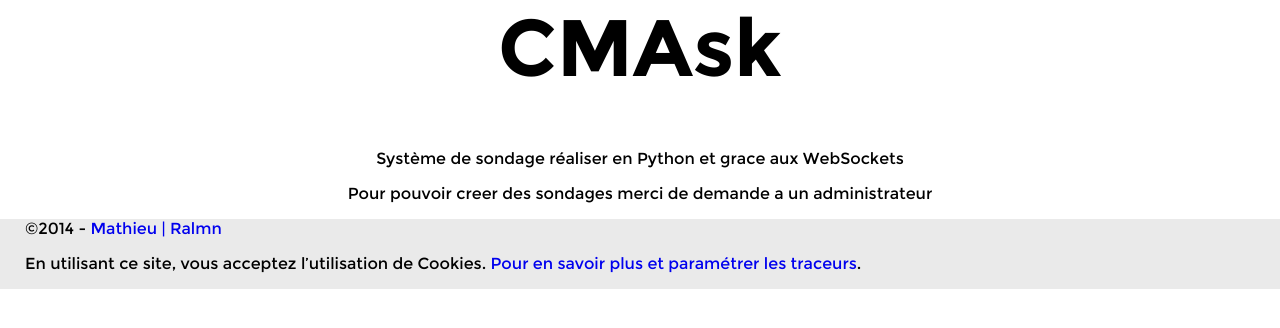
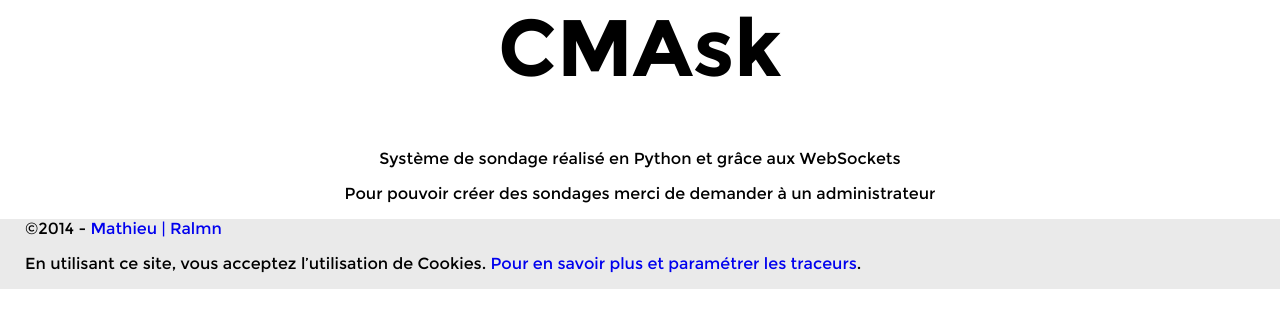
Before and after one commit to ralmn/CMAsk, a Flask app: page / in a window 1280 px wide. Shown: the part 151-479 px from the top of the page. Run offline with Flask 2, Linux system fonts and the light colour scheme; the visitor is signed in with stand-in values (Sample User, id 1); data comes from the database, SQL or seed files in the repository; some libraries are stand-ins or nearby versions.

Commit message:
Correction orthographique

```diff
--- a/cmask/template/index.html
+++ b/cmask/template/index.html
@@ -3,8 +3,8 @@
 {% block content %}
     <div id="home">
         <h1>CMAsk</h1>
-        <p>Système de sondage réaliser en Python et grace aux WebSockets</p>
-        <p>Pour pouvoir creer des sondages merci de demande a un administrateur</p>
+        <p>Système de sondage réalisé en Python et grâce aux WebSockets</p>
+        <p>Pour pouvoir créer des sondages merci de demander à un administrateur</p>
 
     </div>
 
```
